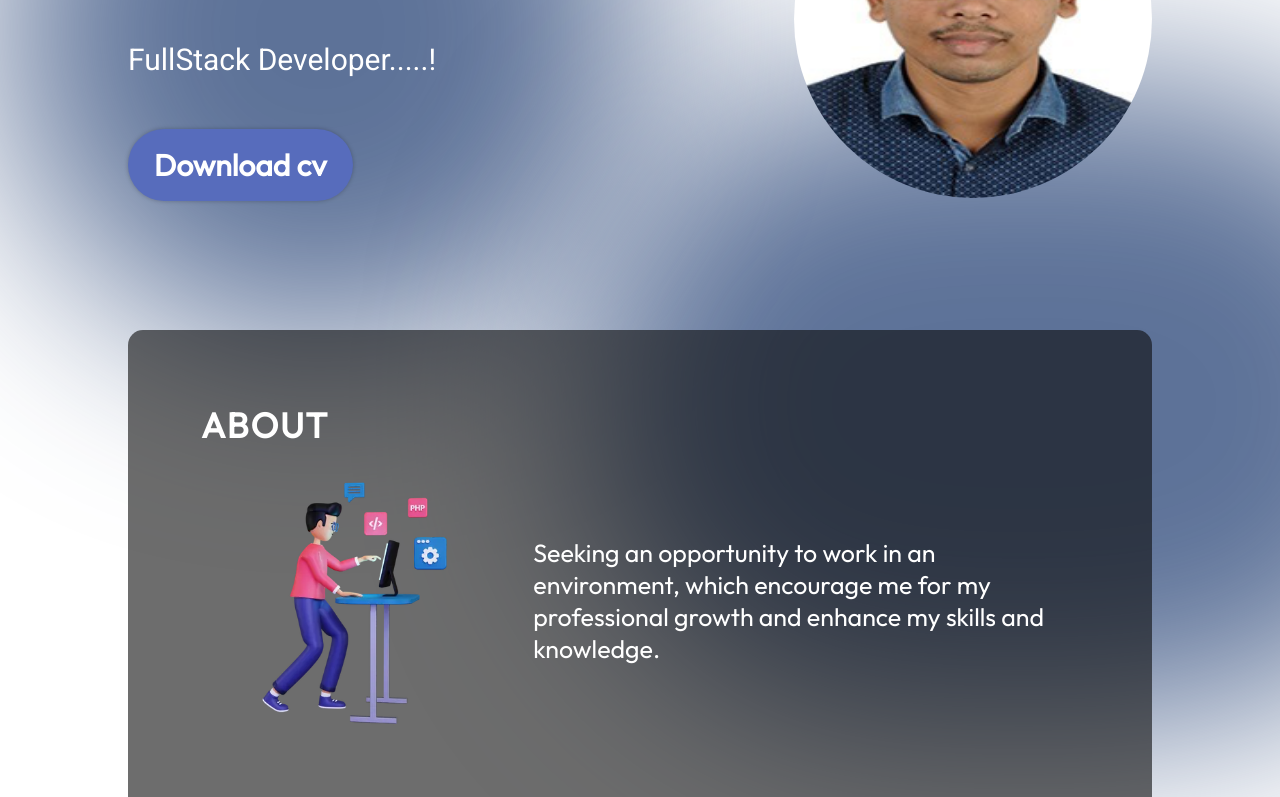
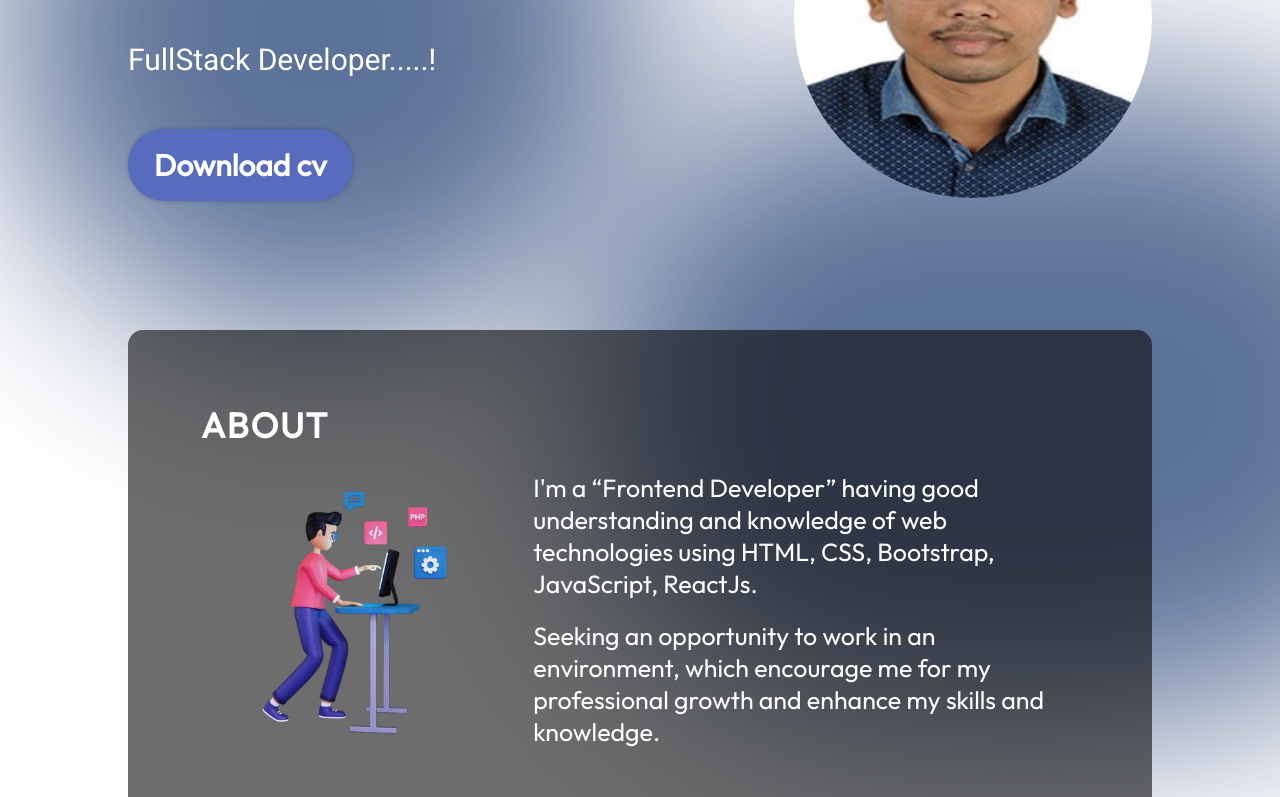
Before and after one commit to Hitesh-93/Personal-Portfolio, a React (Vite) app: page / in a window 1280 px wide. Shown: the part 362-1159 px from the top of the page. Built offline with nearby package versions, Linux system fonts and the light colour scheme.

Commit message:
first commit

```diff
--- a/src/components/About/About.jsx
+++ b/src/components/About/About.jsx
@@ -20,10 +20,10 @@ const About = () => {
                         {/* <img src={getImageUrl("indicator.png")} alt="Cursor icon" /> */}
                         <div className={styles.aboutItemText}>
                             {/* <h3>Frontend Developer</h3> */}
-                            {/* <p>
+                            <p>
                                 I'm a <q>Frontend Developer</q> having good understanding and knowledge of web technologies
                                 using HTML, CSS, Bootstrap, JavaScript, ReactJs.
-                            </p><br /> */}
+                            </p><br />
                             <p>
                                 Seeking an opportunity to work in an environment, which encourage me for my professional
                                 growth and enhance my skills and knowledge.
```
